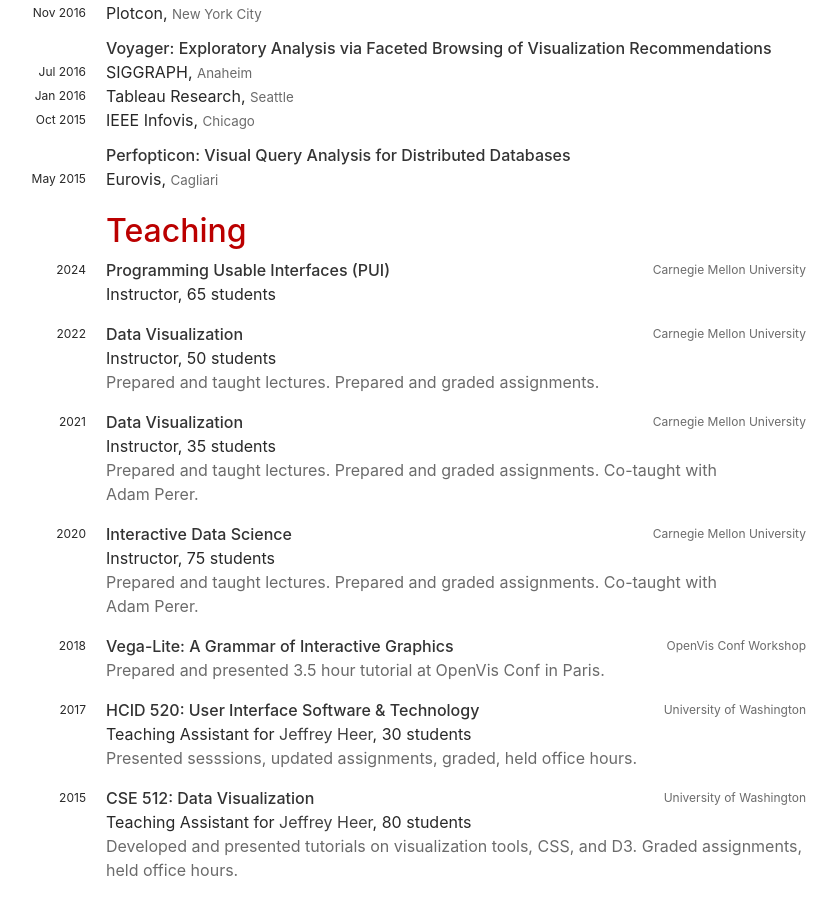
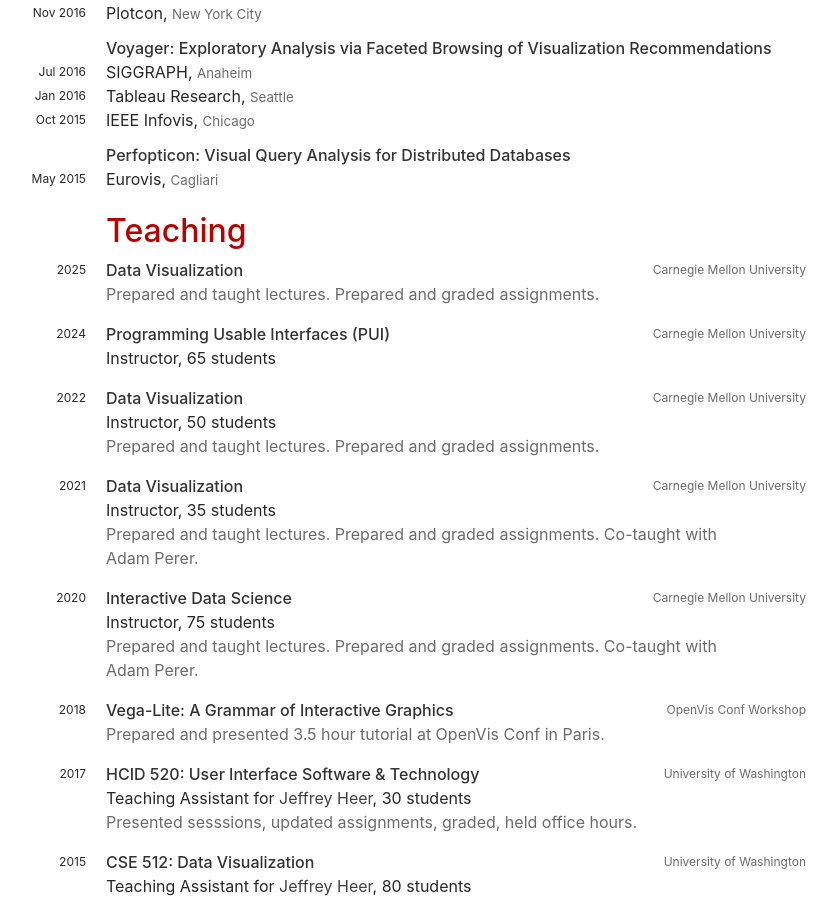
Before and after one commit to domoritz/domoritz.github.io, a Jekyll site: the page built from cv.html, in a window 1280 px wide and 900 px high, scrolled down 16104 px. Shown: the whole window, without its empty margins (234-1071 px from the left). Built offline with Jekyll 4.4.1, drawn with Linux system fonts in a browser that asks for light colours.

Commit message:
Add vis class

```diff
--- a/_data/teaching.yml
+++ b/_data/teaching.yml
@@ -1,3 +1,9 @@
+- title: "Data Visualization"
+  location: Carnegie Mellon University
+  role: Instructor
+  url: https://dig.cmu.edu/vis2025
+  year: 2025
+  description: Prepared and taught lectures. Prepared and graded assignments.
 - title: "Programming Usable Interfaces (PUI)"
   location: Carnegie Mellon University
   role: Instructor
```
